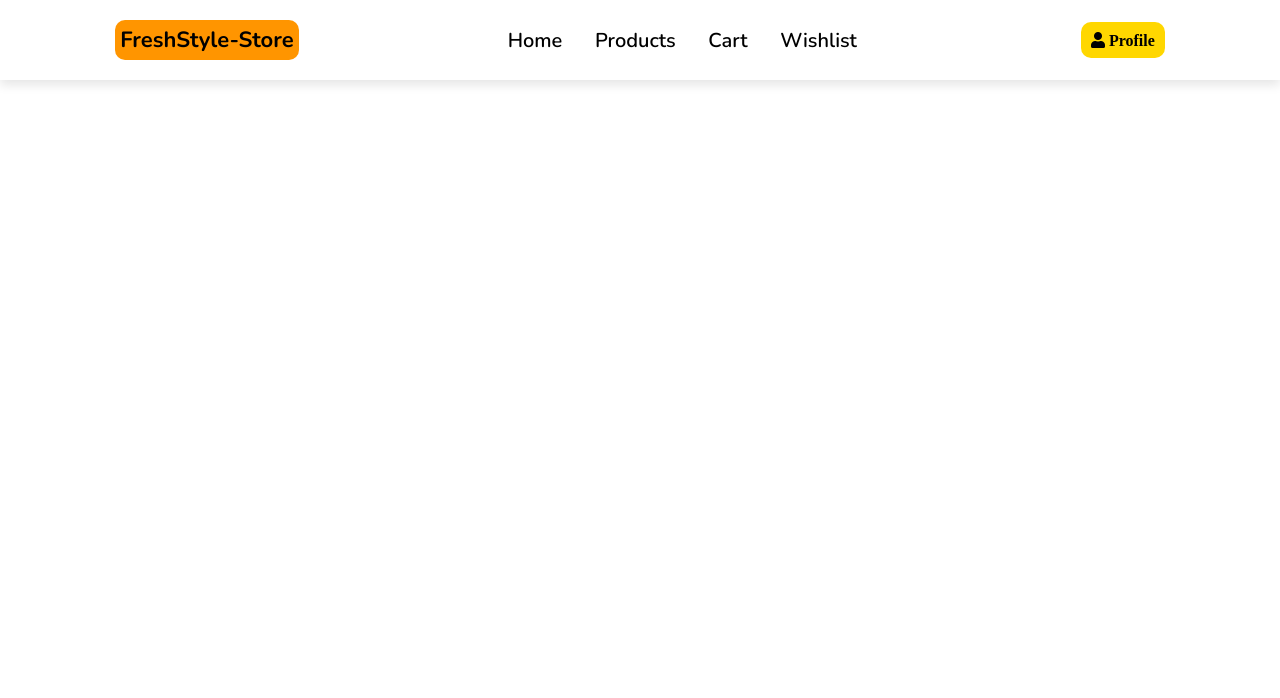
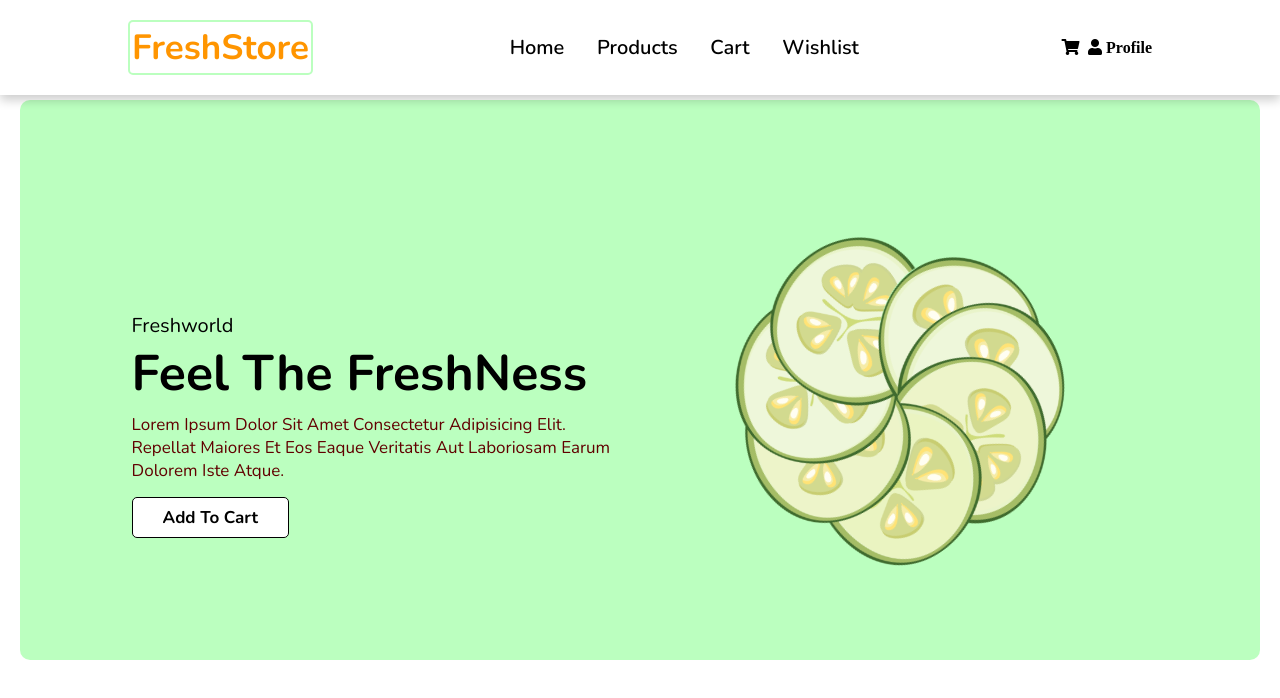
Before and after one commit to Aayushjain-code/FreshStyle-Store, a plain HTML site: page index.html in a window 1280 px wide. Drawn offline with nearby package versions, Linux system fonts and the light colour scheme.

Commit message:
Header Component completed

```diff
--- a/components/navbar/navbar.css
+++ b/components/navbar/navbar.css
@@ -1,36 +1,3 @@
-@import url('https://fonts.googleapis.com/css2?family=Nunito:wght@200;300;400;600;700&display=swap');
-
-:root {
-	--black: #000000;
-	--orange: #ff9500;
-	--yellow: #ffd700;
-}
-
-* {
-	font-family: 'Nunito', sans-serif;
-	margin: 0;
-	padding: 0;
-	box-sizing: border-box;
-	outline: none;
-	border: none;
-	text-decoration: none;
-	text-transform: capitalize;
-	transition: all .2s linear;
-}
-
-html {
-	font-size: 62.5%;
-	overflow-x: hidden;
-	scroll-padding-top: 6rem;
-	scroll-behavior: smooth;
-}
-
-section {
-	padding: 2rem 9%;
-}
-
-
-
 header {
 	position: fixed;
 	top: 0;
@@ -38,21 +5,22 @@ header {
 	right: 0;
 	z-index: 1000;
 	background: #fff;
-	padding: 2rem 9%;
+	padding: 2rem 10%;
 	display: flex;
 	align-items: center;
 	justify-content: space-between;
-	box-shadow: 0 .5rem 1rem rgba(0, 0, 0, .1);
+	box-shadow: 0 .5rem 1rem rgba(0, 0, 0, .2);
 }
 
 
 header .logo {
-	font-size: 2.2rem;
+	font-size: 3.5rem;
 	font-weight: 800;
-	color: var(--black);
-	background-color: var(--orange);
-	padding: 0.5rem;
-	border-radius: 1rem;
+	color: var(--orange);
+	padding: 0.2rem;
+	margin: 0.1 rem;
+	border: .2rem solid #BBFFBF;
+	border-radius: .5rem;
 }
 
 header .navbar a {
@@ -64,22 +32,24 @@ header .navbar a {
 
 header .navbar a:hover {
 	/* color: var(--orange); */
-	background-color:var(--orange);
-	padding: 1rem;
-	border-radius:1rem;
+	background-color: var(--orange);
+	/* padding: 1rem; */
+	border-radius: 1rem;
+	padding: 0.5rem;
+	border: .4rem solid #BBFFBF;
+	border-radius: 1rem;
 }
 
 header .icons a {
-	font-size:1.6rem;
+	font-size: 1.6rem;
 	color: var(--black);
-	margin-left: 1.5rem;
-	padding: 1rem;
-	background-color: var(--yellow);
-	border-radius: 1rem;
+	margin-left: 0.6rem;
+
 }
 
 header .icons a:hover {
 	color: var(--orange);
+	background-color: white;
 }
 
 #menu-bar {
@@ -98,7 +68,6 @@ header .icons a:hover {
 /* media queries  */
 
 @media (max-width:991px) {
-
 	html {
 		font-size: 55%;
 	}
@@ -107,14 +76,16 @@ header .icons a:hover {
 		padding: 2rem;
 	}
 
+	header .logo {
+		font-size: 2.8rem;
+	}
+
 	section {
 		padding: 2rem;
 	}
-
 }
 
 @media (max-width:768px) {
-
 	#menu-bar {
 		display: block;
 	}
@@ -130,6 +101,10 @@ header .icons a:hover {
 
 	header .navbar.active {
 		left: 0;
+	}
+
+	header .logo {
+		font-size: 2.4rem;
 	}
 
 	header .navbar a {
@@ -151,11 +126,9 @@ header .icons a:hover {
 	.home #next {
 		top: 85%;
 	}
-
 }
 
 @media (max-width:400px) {
-
 	html {
 		font-size: 50%;
 	}
@@ -168,4 +141,8 @@ header .icons a:hover {
 		font-size: 3rem;
 	}
 
+	header .logo {
+		font-size: 2.2rem;
+		border: .2rem solid #ffffff;
+	}
 }
--- /dev/null
+++ b/components/slider/slider.css
@@ -0,0 +1,51 @@
+.home {
+	padding: 0;
+	top: 8rem;
+	margin: 2rem;
+	border-radius: 1rem;
+	position: relative;
+	background: rgb(187, 255, 191);
+}
+
+.home .slide-container .slide {
+	min-height: 70vh;
+	display: flex;
+	align-items: center;
+	flex-wrap: wrap;
+	gap: 1.5rem;
+	padding: 0 9%;
+	padding-top: 9rem;
+}
+
+.home .slide-container .slide .content {
+	flex: 1 1 50rem;
+}
+
+.home .slide-container .slide .image {
+	flex: 1 1 50rem;
+	margin-bottom: 6rem;
+	position: relative;
+	z-index: 0;
+}
+
+.home .slide-container .slide .image .shoe {
+	width: 100%;
+	transform: rotate(-35deg);
+}
+
+
+.home .slide-container .slide .content span {
+	font-size: 2rem;
+	color:black;
+}
+
+.home .slide-container .slide .content h3 {
+	font-size: 5rem;
+	color: var(--black);
+}
+
+.home .slide-container .slide .content p {
+	font-size: 1.7rem;
+	color: rgb(97, 0, 0);
+	padding: .5rem 0;
+}
--- a/css/main.css
+++ b/css/main.css
@@ -1,3 +1,29 @@
+* {
+	font-family: 'Nunito', sans-serif;
+	margin: 0;
+	padding: 0;
+	box-sizing: border-box;
+	outline: none;
+	border: none;
+	text-decoration: none;
+	text-transform: capitalize;
+	transition: all .2s linear;
+}
+
+html {
+	font-size: 62.5%;
+	overflow-x: hidden;
+	scroll-padding-top: 6rem;
+	scroll-behavior: smooth;
+}
+
+section {
+	padding: 2rem 9%;
+}
+
+
+
+
 .heading {
 	text-align: center;
 	text-transform: uppercase;
@@ -15,7 +41,7 @@
 	display: inline-block;
 	margin-top: 1rem;
 	border-radius: .5rem;
-	border: .2rem solid var(--black);
+	border: .1rem solid var(--black);
 	font-weight: bolder;
 	font-size: 1.7rem;
 	color: var(--black);
--- /dev/null
+++ b/css/root.css
@@ -0,0 +1,7 @@
+@import url('https://fonts.googleapis.com/css2?family=Nunito:wght@200;300;400;600;700&display=swap');
+
+:root {
+	--black: #000000;
+	--orange: #ff9500;
+	--yellow: #ffd700;
+}
--- a/index.html
+++ b/index.html
@@ -1,24 +1,26 @@
 <!DOCTYPE html>
 <html lang="en">
+
 <head>
 	<meta charset="UTF-8">
 	<meta http-equiv="X-UA-Compatible" content="IE=edge">
 	<meta name="viewport" content="width=device-width, initial-scale=1.0">
 
-		<!-- font awesome cdn link  -->
-		<link rel="stylesheet" href="https://cdnjs.cloudflare.com/ajax/libs/font-awesome/5.15.3/css/all.min.css">
+	<!-- font awesome cdn link  -->
+	<link rel="stylesheet" href="https://cdnjs.cloudflare.com/ajax/libs/font-awesome/5.15.3/css/all.min.css">
 
 
 	<link rel="stylesheet" href="styles.css">
-	<title>FreshStyle-Store</title>
+	<title>FreshStore</title>
 </head>
+
 <body>
 	<!-- header section starts  -->
 	<header>
 		<div id="menu-bar" class="fas fa-bars"></div>
 
 		<a href="#" class="logo">
-			FreshStyle-Store</a>
+			FreshStore</a>
 
 		<nav class="navbar">
 			<a href="#home">Home</a>
@@ -28,11 +30,39 @@
 		</nav>
 
 		<div class="icons">
-			<a href="#" class="fas fa-user"> Profile</a>
+			<a href="#" class="fas fa-shopping-cart"></a>
+			<a href="#" class="fas fa-user">  Profile</a>
 		</div>
 	</header>
 	<!-- header section ends  -->
 
+	<!-- home section starts  -->
+
+	<section class="home" id="home">
+
+		<div class="slide-container">
+			<div class="slide">
+				<div class="content">
+					<span>Freshworld</span>
+					<h3>Feel The FreshNess</h3>
+					<p>Lorem ipsum dolor sit amet consectetur adipisicing elit. Repellat maiores et eos eaque veritatis
+						aut
+						laboriosam earum dolorem iste atque.</p>
+					<a href="#" class="btn">add to cart</a>
+				</div>
+				<div class="image">
+					<img src="images/cucu.png" class="shoe" alt="">
+				</div>
+			</div>
+		</div>
+
+
+
+	</section>
+
+	<!-- home section ends -->
+
 	<script src="script.js"></script>
 </body>
+
 </html>
--- a/script.js
+++ b/script.js
@@ -5,3 +5,7 @@ menu.onclick = () => {
 	menu.classList.toggle('fa-times');
 	navbar.classList.toggle('active');
 }
+window.onscroll = () => {
+	menu.classList.remove('fa-times');
+	navbar.classList.remove('active');
+}
--- a/styles.css
+++ b/styles.css
@@ -1 +1,4 @@
 @import url(./components/navbar/navbar.css);
+@import url(./components/slider/slider.css);
+@import url(./css/root.css);
+@import url(./css/main.css);
```
Also changed, not shown: images/cucu.png (added).
